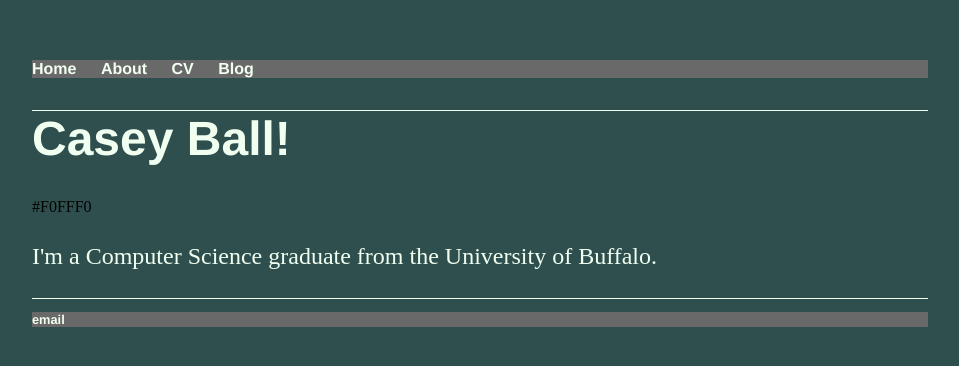
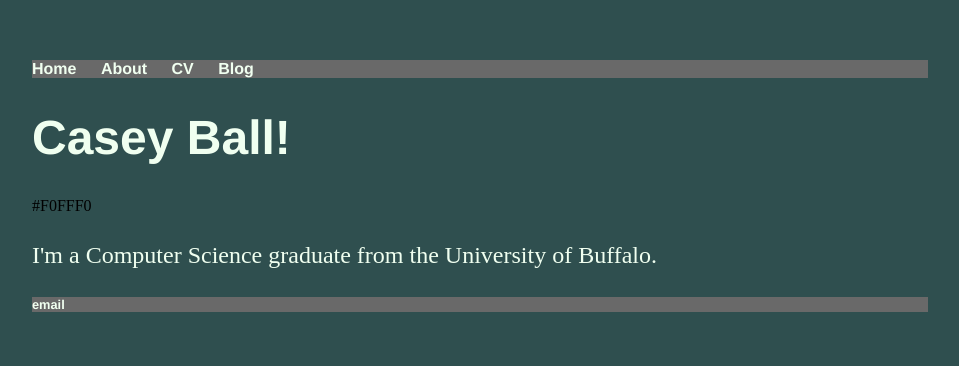
Before and after one commit to cmball2/github.io, a Jekyll site: the page built from index.html, in a window 1280 px wide. Shown: the top 366 px of the page, without its empty margins (160-1119 px from the left). Built offline with Jekyll 4.4.1, drawn with Linux system fonts in a browser that asks for light colours.

Commit message:
Update main.css

```diff
--- a/css/main.css
+++ b/css/main.css
@@ -24,8 +24,6 @@ a:hover {
     text-decoration: underline;
 }
 h1 {
-    border-top: 1px solid;
-    border-top-color: #f0fff0;
     font-size: 3em;
     color: #F0FFF0;
     font-family:'Helvetica', 'Arial', 'Sans-Serif';
@@ -36,8 +34,6 @@ p {
     color: #F0FFF0;
 }
 footer {
-    border-top: 1px solid;
-    border-top-color: #f0fff0;
     font-size: .8em;
 }
 
```
